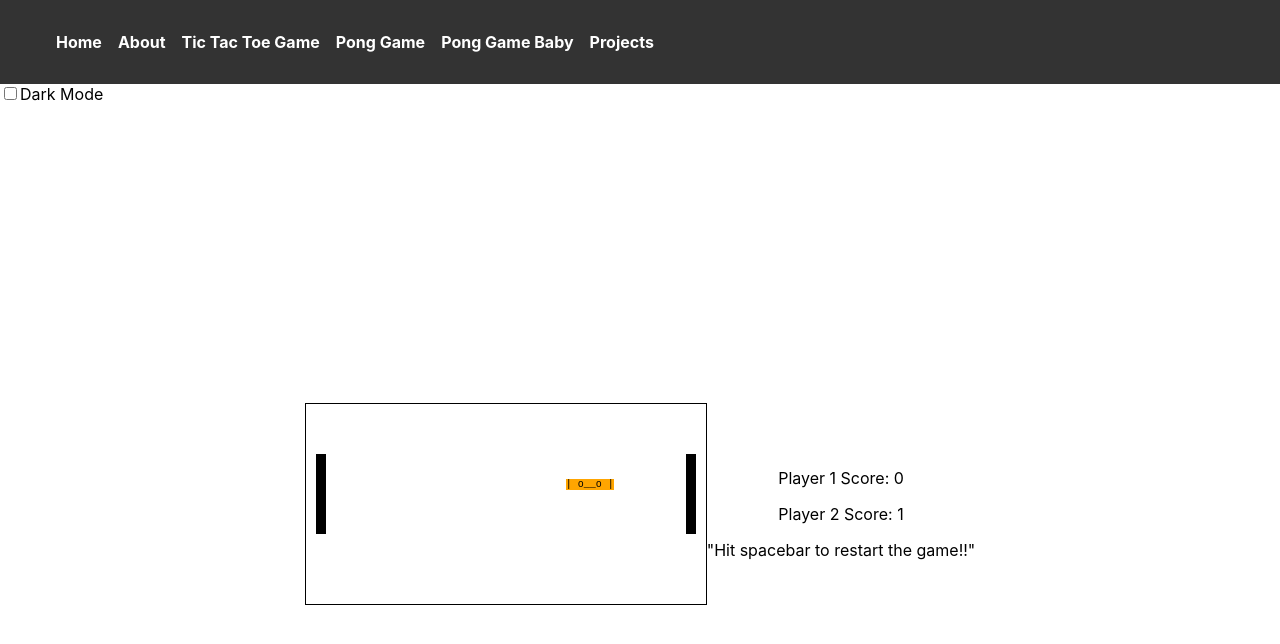
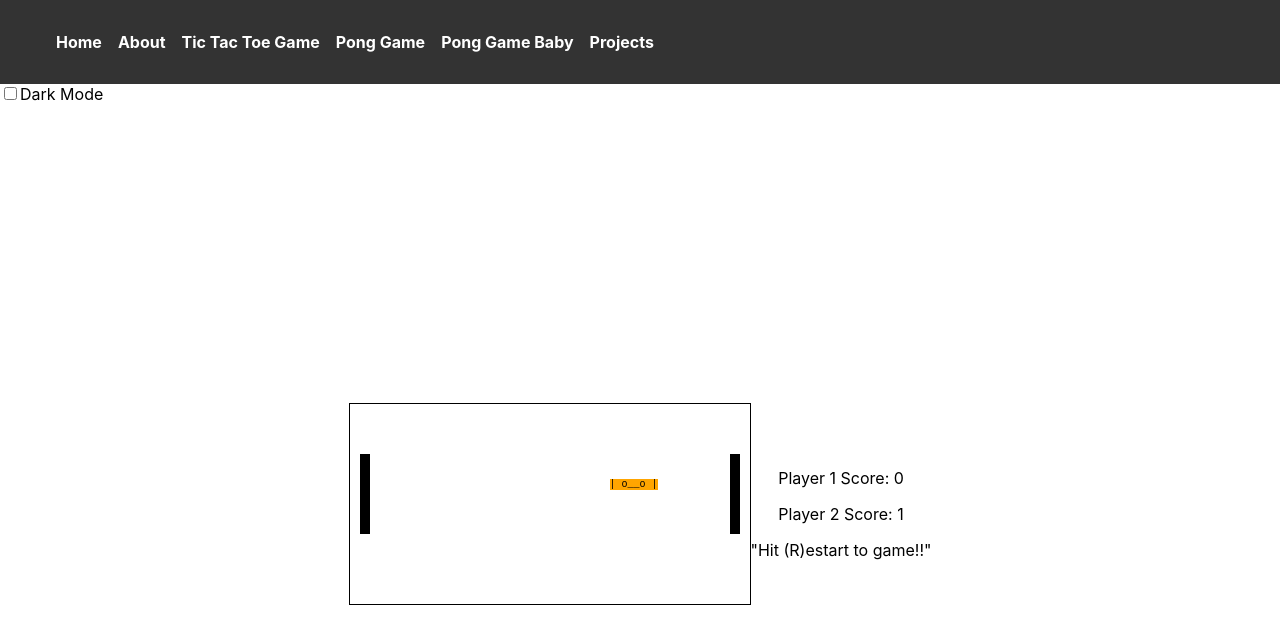
Before and after one commit to lleung030/my-web, a React (Create React App) app: page /pong-game in a window 1280 px wide. Shown: the top 644 px of the page. Built offline with nearby package versions, Linux system fonts and the light colour scheme.

Commit message:
hit (r)estart game

```diff
--- a/src/components/game/PongGame.jsx
+++ b/src/components/game/PongGame.jsx
@@ -51,8 +51,8 @@ class PongGame extends Component {
       this.setState({
         paddle1Y: Math.min(boardHeight - paddleHeight, paddle1Y + paddleSpeed),
       });
-    } else if (event.key === " ") {
-      // Reset ball position only when the space bar is pressed
+    } else if (event.key === "r") {
+      // Reset ball position only when the "r" is pressed
       this.setState({ ballX: 200, ballY: 100, score1: 0, score2: 0 });
     }
   }
@@ -143,6 +143,7 @@ class PongGame extends Component {
               width: `${paddleWidth}px`,
               height: `${paddleHeight}px`,
               background: "#000",
+              zIndex: 1,
             }}
           />
           <div
@@ -153,6 +154,7 @@ class PongGame extends Component {
               width: `${paddleWidth}px`,
               height: `${paddleHeight}px`,
               background: "#000",
+              zIndex: 1,
             }}
           />
           <div
@@ -166,6 +168,7 @@ class PongGame extends Component {
               // borderRadius: "50%",
               fontFamily: "monospace",
               fontSize: `${ballSize}px`,
+              zIndex: 2,
             }}
           >
             | o__o |
@@ -174,7 +177,7 @@ class PongGame extends Component {
         <div style={{ marginTop: "20px", textAlign: "center" }}>
           <p>Player 1 Score: {score1}</p>
           <p>Player 2 Score: {score2}</p>
-          <p>"Hit spacebar to restart the game!!"</p>
+          <p>"Hit (R)estart to game!!"</p>
         </div>
       </div>
     );
```
